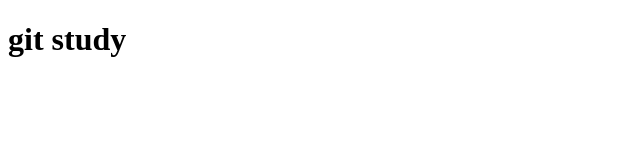
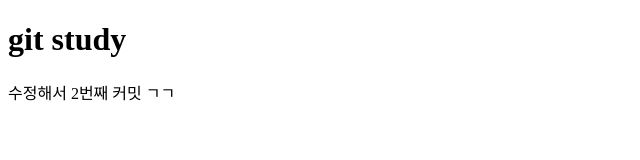
Before and after one commit to skykwon1004/git_test_02, a plain HTML site: page index.html in a window 1280 px wide. Shown: the whole page, without its empty margins (0-640 px from the left). Drawn offline with Linux system fonts and the light colour scheme.

Commit message:
2 commit

```diff
--- a/index.html
+++ b/index.html
@@ -10,6 +10,7 @@
 
 <body>
     <h1>git study</h1>
+    <p>수정해서 2번째 커밋 ㄱㄱ</p>
 </body>
 
 </html>
```
